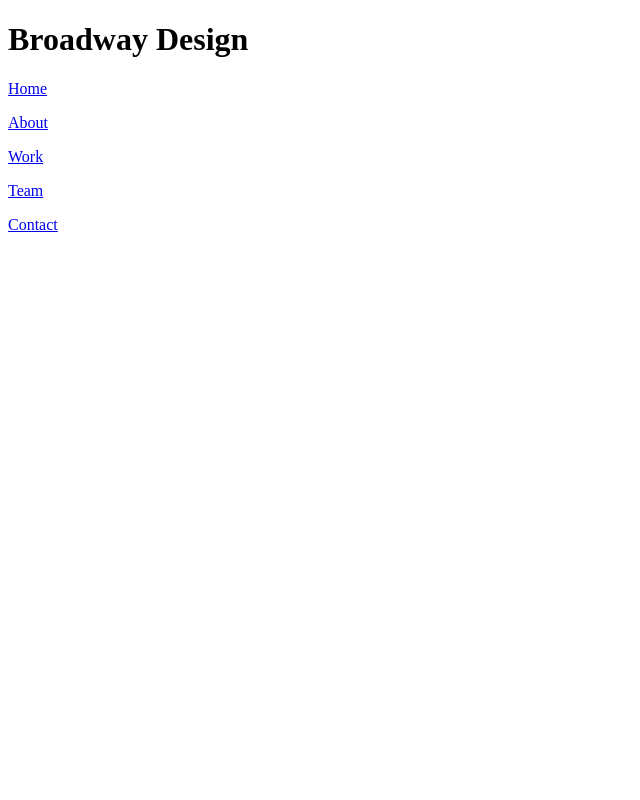
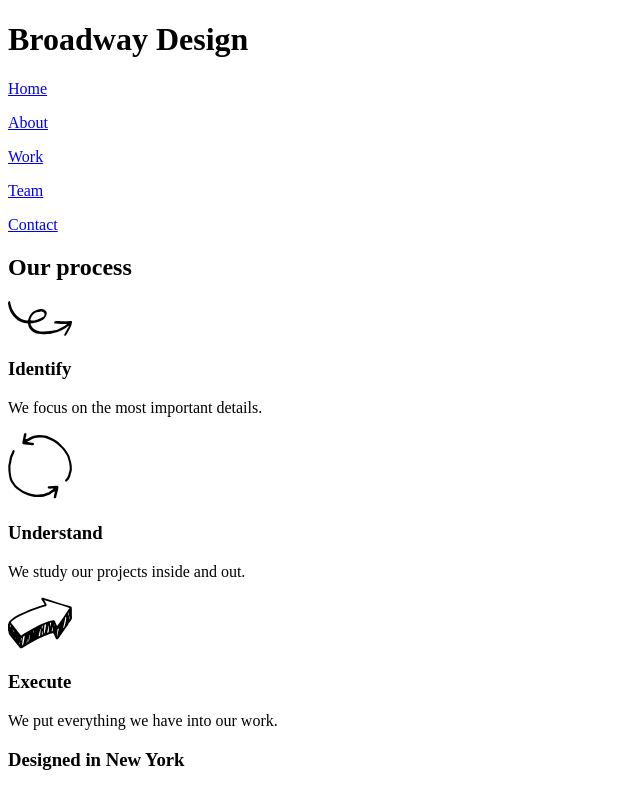
Before and after one commit to rfult127/broadway, a plain HTML site: page index.html in a window 1280 px wide. Shown: the whole page, without its empty margins (0-640 px from the left). Drawn offline with Linux system fonts and the light colour scheme.

Commit message:
Add more HTML.

```diff
--- a/index.html
+++ b/index.html
@@ -7,6 +7,7 @@
   </head>
   <body>
 
+<!-- banner-->
     <div class="banner">
       <h1>Broadway Design</h1>
       <p><a href="index.html">Home</a></p>
@@ -16,6 +17,31 @@
       <p><a href="index.html">Contact</a></p>
     </div>
 
+<!-- sub-heading-->
+    <div class="sub-heading" id="process">
+      <h2>Our process</h2>
+      <div class="sub-heading_item">
+        <img src="resources\images\identify.svg">
+        <h3>Identify</h3>
+        <p>We focus on the most important details.</p>
+      </div>
+      <div class="sub-heading_item">
+        <img src="resources\images\understand.svg">
+        <h3>Understand</h3>
+        <p>We study our projects inside and out.</p>
+      </div>
+      <div class="sub-heading_item">
+        <img src="resources\images\execute.svg">
+        <h3>Execute</h3>
+        <p>We put everything we have into our work.</p>
+      </div>
+
+<!-- sub-banner-->
+    <div class="banner">
+      <h3>Designed in New York</h3>
+    </div>
+
+<!-- About-->
 
 
 
```
